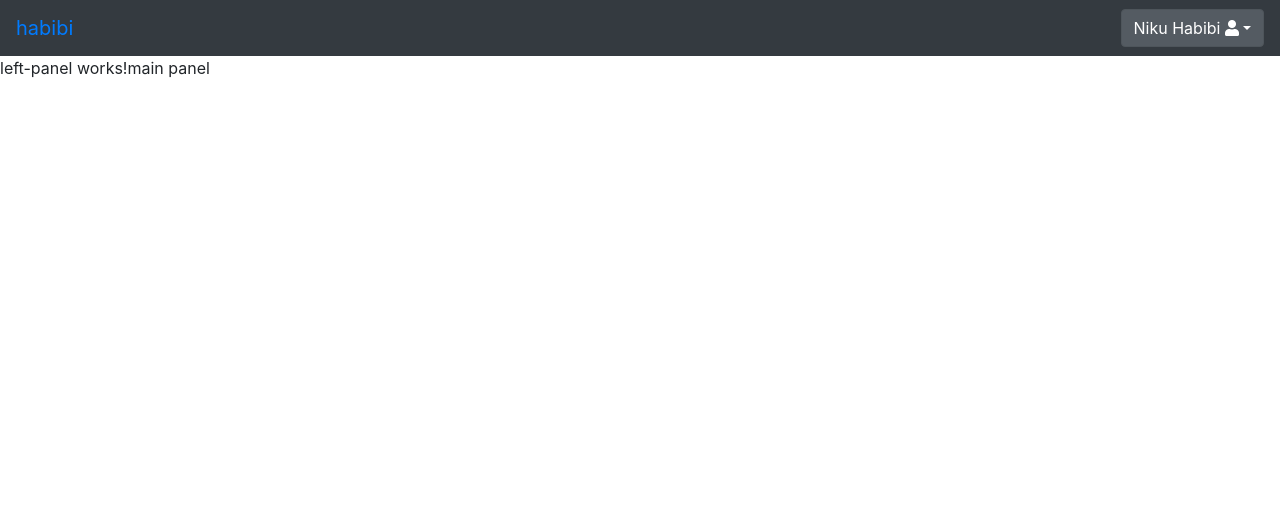
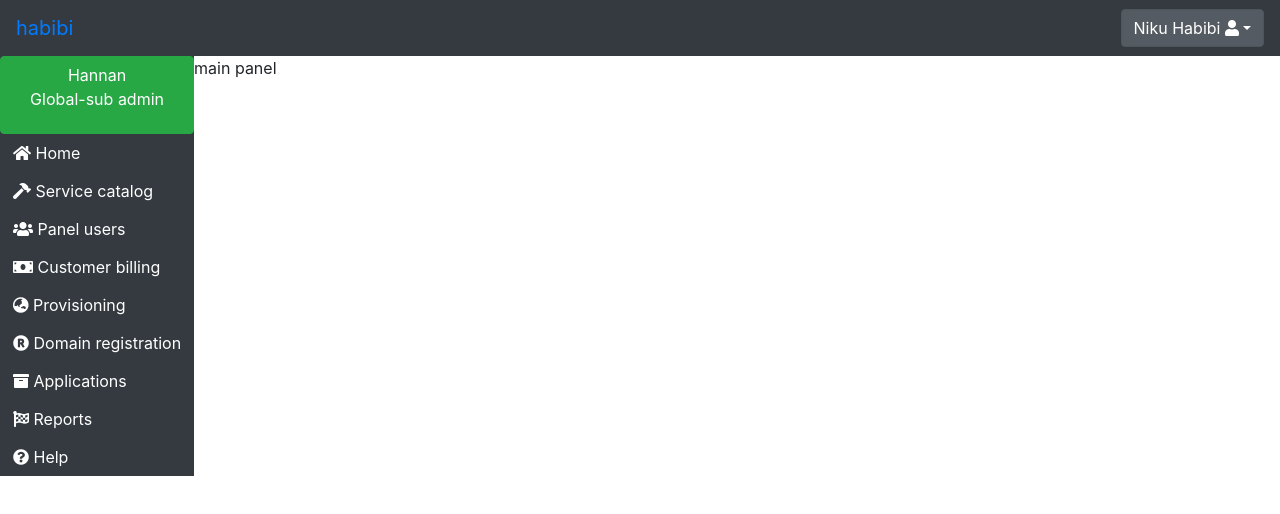
Before and after one commit to nikuhb/angular, an Angular app: page / in a window 1280 px wide. Shown: the top 514 px of the page. Built offline with nearby package versions, Linux system fonts and the light colour scheme.

Commit message:
left panel created

```diff
--- a/src/app/components/left-panel/left-panel.component.html
+++ b/src/app/components/left-panel/left-panel.component.html
@@ -1 +1,55 @@
-<p>left-panel works!</p>
+<div class="bg-dark">
+  <ul class="p-0" style="list-style-type:none;">
+    <li>
+      <div class="btn btn-success w-100">
+        Hannan
+        <p> Global-sub admin</p>
+      </div>
+    </li>
+    <li>
+      <a class="btn btn-dark w-100 text-left" href="">
+        <i class="fas fa-home"></i> Home
+      </a>
+    </li>
+    <li>
+      <a class="btn btn-dark w-100 text-left" href="">
+        <i class="fas fa-hammer"></i> Service catalog
+      </a>
+    </li>
+    <li>
+      <a class="btn btn-dark w-100 text-left" href="">
+        <i class="fas fa-users"></i> Panel users
+      </a>
+    </li>
+    <li>
+      <a class="btn btn-dark w-100 text-left" href="">
+        <i class="fas fa-money-bill"></i> Customer billing
+      </a>
+    </li>
+    <li>
+      <a class="btn btn-dark w-100 text-left" href="">
+        <i class="fas fa-globe-asia"></i> Provisioning
+      </a>
+    </li>
+    <li>
+      <a class="btn btn-dark w-100 text-left" href="">
+        <i class="fas fa-registered"></i> Domain registration
+      </a>
+    </li>
+    <li>
+      <a class="btn btn-dark w-100 text-left" href="">
+        <i class="fas fa-archive"></i> Applications
+      </a>
+    </li>
+    <li>
+      <a class="btn btn-dark w-100 text-left" href="">
+        <i class="fas fa-flag-checkered"></i> Reports
+      </a>
+    </li>
+    <li>
+      <a class="btn btn-dark w-100 text-left" href="">
+        <i class="fas fa-question-circle"></i> Help
+      </a>
+    </li>
+  </ul>
+</div>
--- a/src/app/components/main-nav-bar/main-nav-bar.component.html
+++ b/src/app/components/main-nav-bar/main-nav-bar.component.html
@@ -3,8 +3,7 @@
   <div class="dropdown show">
     <a class="btn btn-secondary dropdown-toggle" href="#" role="button" id="dropdownMenuLink" data-toggle="dropdown" aria-haspopup="true" aria-expanded="false">
       Niku Habibi
-      <i class="fas fa-user"></i>
-    </a>
+      <i class="fas fa-user"></i></a>
     <div class="dropdown-menu" aria-labelledby="dropdownMenuLink">
       <a class="dropdown-item" href="#">my account</a>
       <a class="dropdown-item" href="#">my order</a>
```
